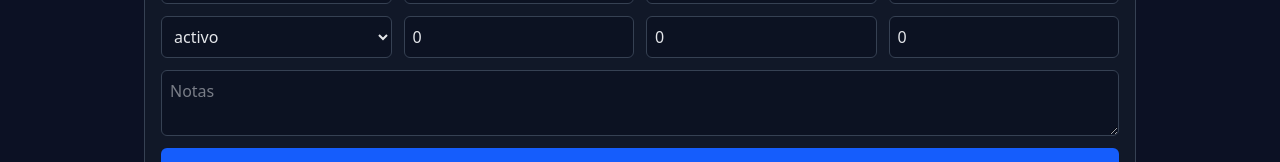
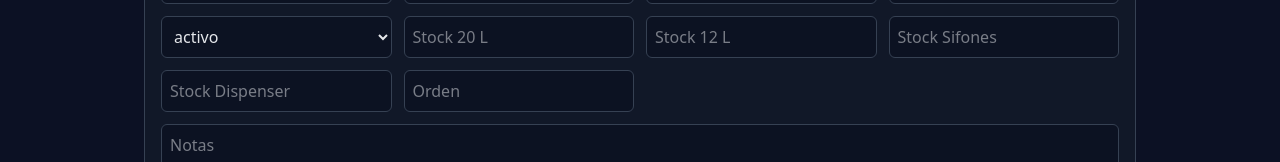
Before and after one commit to Santiago-Btto/RepartoAgua, a Svelte app: page / in a window 1280 px wide. Shown: the part 176-338 px from the top of the page. Built offline with nearby package versions, Linux system fonts and the light colour scheme; no server answers; the database is empty.

Commit message:
+Nuevos campos

```diff
--- a/src/componentes/FormCrear.svelte
+++ b/src/componentes/FormCrear.svelte
@@ -3,16 +3,17 @@
     const dispatch = createEventDispatcher();
     let data = {
         nombre: '', direccion: '', telefono: '', diaEntrega: '', estado: 'activo',
-        stock20: 0, stock12: 0, stockSif: 0, notas: ''
+        stock20: undefined, stock12: undefined, stockSif: undefined, stockDispenser: undefined, orden: undefined, notas: ''
     };
+
     function handleSubmit() {
-        if (!data.nombre || !data.diaEntrega) {
-            alert('Completá nombre y día.'); return;
+        if (!data.nombre || !data.diaEntrega || !data.orden) {
+            alert('Completá nombre, orden y día.'); return;
         }
         dispatch('crear', data);
         data = {
             nombre: '', direccion: '', telefono: '', diaEntrega: '', estado: 'activo',
-            stock20: 0, stock12: 0, stockSif: 0, notas: ''
+            stock20: undefined, stock12: undefined, stockSif: undefined, stockDispenser: undefined, orden: undefined, notas: ''
         };
     }
     const inputClass = "w-full bg-[#0c1222] border border-gray-700 rounded-md p-2 text-gray-200 focus:ring-blue-500 focus:border-blue-500";
@@ -33,6 +34,8 @@
     <input class={inputClass} type="number" min="0" placeholder="Stock 20 L" bind:value={data.stock20} />
     <input class={inputClass} type="number" min="0" placeholder="Stock 12 L" bind:value={data.stock12} />
     <input class={inputClass} type="number" min="0" placeholder="Stock Sifones" bind:value={data.stockSif} />
+    <input class={inputClass} type="number" min="0" placeholder="Stock Dispenser" bind:value={data.stockDispenser} />
+    <input class={inputClass} type="number" min="0" placeholder="Orden" bind:value={data.orden} />
     <textarea class="{inputClass} md:col-span-2 lg:col-span-4" placeholder="Notas" rows="2" bind:value={data.notas}></textarea>
     <button class="md:col-span-2 lg:col-span-4 p-2 bg-blue-600 hover:bg-blue-700 rounded-md font-semibold">
         Guardar cliente
--- a/src/componentes/ModalEditar.svelte
+++ b/src/componentes/ModalEditar.svelte
@@ -28,6 +28,8 @@
             <input class={inputClass} type="number" min="0" placeholder="Stock 20 L" bind:value={data.stock20} />
             <input class={inputClass} type="number" min="0" placeholder="Stock 12 L" bind:value={data.stock12} />
             <input class={inputClass} type="number" min="0" placeholder="Stock Sifones" bind:value={data.stockSif} />
+            <input class={inputClass} type="number" min="0" placeholder="Stock Dispenser" bind:value={data.stockDispenser} />
+            <input class={inputClass} type="number" min="0" placeholder="Orden" bind:value={data.orden} />
             <textarea class="{inputClass} md:col-span-2" placeholder="Notas" rows="2" bind:value={data.notas}></textarea>
             <div class="md:col-span-2 flex justify-end gap-3 mt-4">
                 <button type="button" class="px-4 py-2 rounded-md bg-gray-700 hover:bg-gray-600" on:click={() => dispatch('cerrar')}>
--- a/src/componentes/Principal.svelte
+++ b/src/componentes/Principal.svelte
@@ -102,7 +102,7 @@
 
     $: gruposRender = dias.map(dia => ({
         dia: dia,
-        clientes: clientesFiltrados.filter(c => c.diaEntrega === dia)
+        clientes: clientesFiltrados.filter(c => c.diaEntrega === dia).sort((a, b)=> a.orden - b.orden)
     })).filter(g => g.clientes.length > 0);
 
 </script>
```
